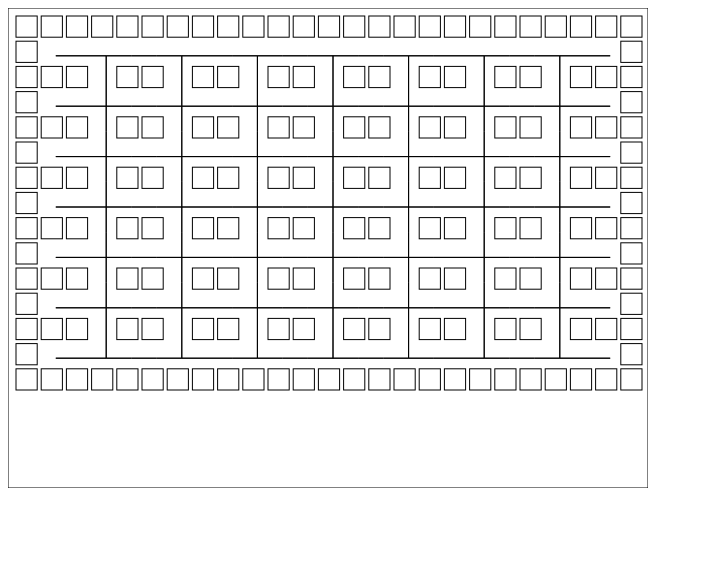
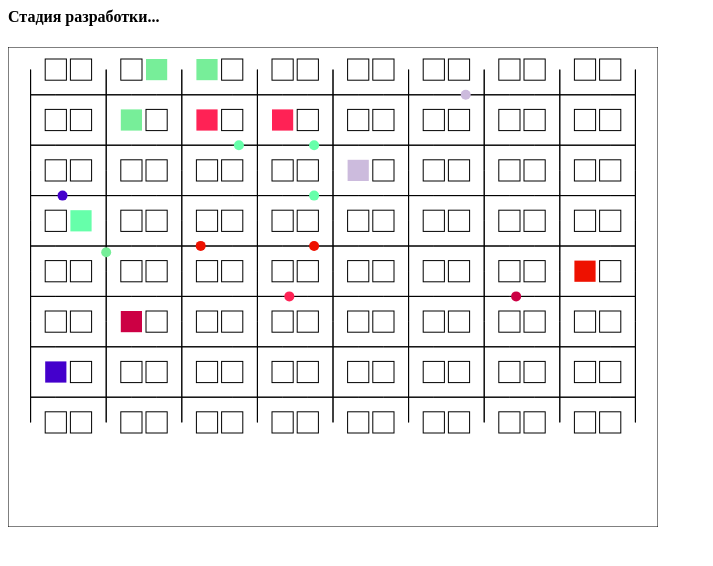
Before and after one commit to DzyubSpirit/gameaboutlife, a plain HTML site: page index.html in a window 1280 px wide. Shown: the whole page, without its empty margins (0-713 px from the left). Drawn offline with Linux system fonts and the light colour scheme.

Commit message:
Added moving to building closest empty cell

```diff
--- a/index.html
+++ b/index.html
@@ -4,5 +4,6 @@
     <meta charset="utf-8" />
   </head>
   <body>
+    <h4> Стадия разработки... </h4>
   </body>
 </html>
--- a/index.js
+++ b/index.js
@@ -1,7 +1,7 @@
 window.onload = function() {
   const { body } = document;
   const canvas = document.createElement('canvas');
-  canvas.width = '640';
+  canvas.width = '650';
   canvas.height = '480';
   body.appendChild(canvas);
   const ctx = canvas.getContext('2d');
@@ -9,28 +9,109 @@ window.onload = function() {
   const field = new Field();
 
   const animationPeriod = 33;
-  let lastTime = 0;
-  window.requestAnimationFrame(draw);
+  let lastTime = Date.now();;
+  let frameIndex = 0;
+  window.requestAnimationFrame(tick);
 
-  function draw() {
+  function tick() {
     const nowDate = Date.now();
-    if (nowDate - lastTime > animationPeriod) {
+    const dt = nowDate - lastTime;
+    if (dt > animationPeriod) {
+      for (let human of field.humans) {
+        human.move(dt);
+      }
       ctx.clearRect(0, 0, canvas.width, canvas.height);
       ctx.strokeRect(0, 0, canvas.width, canvas.height);
       field.draw();
-    } else
-      window.requestAnimationFrame(draw);
+      lastTime = nowDate;
+      frameIndex++;
+    }
+    window.requestAnimationFrame(tick);
   }
 
-  function Human(x, y) {
+  function Human(field, x, y, houseX, houseY) {
     this.x = x;
     this.y = y;
+    this.houseX = houseX;
+    this.houseY = houseY;
+    this.drawingX = this.x;
+    this.drawingY = this.y;
     this.walking = false;
     this.nextX = null;
     this.nextY = null;
+    this.walkingPath = null;
     this.hasTarget = false;
     this.targetX = null;
     this.targetY = null;
+    this.field = field;
+    this.color = '#' + Math.floor(Math.random() * 4096).toString(16);
+    this.startMoving = function(toX, toY) {
+      this.walkingPath = this.calcWalkingPath(toX, toY);
+      const { walkingPath } = this;
+      if (walkingPath && walkingPath.length > 0) {
+        this.walking = true;
+        const [newX, newY] = walkingPath[walkingPath.length - 1];
+        this.nextX = newX;
+        this.nextY = newY;
+        this.doNextStep();
+      }
+    };
+
+    this.doNextStep = function() {
+      this.hasTarget = true;
+      this.targetX = this.walkingPath[0][0];
+      this.targetY = this.walkingPath[0][1];
+      this.walkingPath.shift();
+    };
+
+    const speed = 0.001;
+    this.move = function(dt) {
+      if (this.hasTarget) {
+        const dx = this.targetX - this.drawingX;
+        const dy = this.targetY - this.drawingY;
+        const dr = Math.sqrt(dx * dx + dy * dy);
+        if (speed * dt < dr) {
+          this.drawingX += speed * dt * dx / dr;
+          this.drawingY += speed * dt * dy / dr;
+        } else {
+          this.x = this.targetX;
+          this.y = this.targetY;
+          this.hasTarget = false;
+          if (this.walkingPath.length > 0) {
+            this.doNextStep();
+          } else {
+            this.walking = false;
+          }
+        }
+      }
+    };
+
+    this.calcWalkingPath = function(toX, toY) {
+      let walkingPath = null;
+      switch (field.cells[toY][toX].type) {
+        case 0: {
+          [walkingPath] = bfs(field.cells, this.x, this.y,
+            cell => cell.type === 0,
+            (x, y) => x === toX && y === toY
+          );
+        } break;
+        case 1: {
+          [closestEmptyPath] = bfs(field.cells, toX, toY,
+            cell => true,
+            (x, y) => field.cells[y][x].type === 0
+          );
+          if (closestEmptyPath && closestEmptyPath.length > 0) {
+            const [closeX, closeY] =
+              closestEmptyPath[closestEmptyPath.length - 1];
+            walkingPath = this.calcWalkingPath(closeX, closeY);
+          }
+          console.log(...walkingPath);
+        } break;
+      }
+      return walkingPath;
+    }
+
+    this.startMoving(this.houseX, this.houseY);
   }
 
   function Field() {
@@ -45,31 +126,54 @@ window.onload = function() {
     this.cellHeight = this.height / this.cellsHeight;
     this.cells = generateCells(this.cellsWidth, this.cellsHeight);
     this.humans = generateHumans(this);
+    const houseColorChangePeriod = 1000;
     this.draw = function() {
       const field = this;
+      ctx.beginPath();
       for (let i = 0; i < this.cellsHeight; i++) {
         for (let j = 0; j < this.cellsWidth; j++) {
-          switch (this.cells[i][j]) {
+          switch (this.cells[i][j].type) {
             case 0: {
-              ctx.beginPath();
                 [[-1, 0], [0, -1], [0, 1], [1, 0]].forEach(([di, dj]) => {
-                  if (this.cells[i + di][j + dj] === 0) {
+                  const newI = i + di;
+                  if (newI < 0 || newI >= this.cellsHeight)
+                    return;
+                  const newJ = j + dj;
+                  if (newJ < 0 || newJ >= this.cellsWidth)
+                    return;
+                  if (this.cells[i + di][j + dj].type === 0) {
                     ctx.moveTo(localX(j + 0.5), localY(i + 0.5));
                     ctx.lineTo(localX(j + 0.5 + dj), localY(i + 0.5 + di));
                   }
                 });
-              ctx.stroke();
             } break;
             case 1: {
-              ctx.strokeRect(localX(j) - border,
-                localY(i) - border,
-                this.cellWidth - 2 * border,
-                this.cellHeight - 2 * border);
+              const { houses } = this.cells[i][j];
+              if (houses.length === 0) {
+                ctx.strokeRect(localX(j) + border,
+                  localY(i) + border,
+                  this.cellWidth - 2 * border,
+                  this.cellHeight - 2 * border);
+              } else {
+                const houseIndex = Math.floor(Date.now() / houseColorChangePeriod)
+                                 % houses.length;
+                ctx.fillStyle = houses[houseIndex].color;
+                ctx.fillRect(localX(j) + border,
+                  localY(i) + border,
+                  this.cellWidth - 2 * border,
+                  this.cellHeight - 2 * border);
+              }
             } break;
           }
         }
       }
-      ctx.fillColor = '#f00';
+      ctx.stroke();
+      for (let human of field.humans) {
+        ctx.beginPath();
+        ctx.fillStyle = human.color;
+        ctx.arc(localX(human.drawingX + 0.5), localY(human.drawingY + 0.5), 5, 0, 2 * Math.PI);
+        ctx.fill();
+      }
 
       function localX(x) {
         return field.x + x * field.cellWidth;
@@ -82,15 +186,22 @@ window.onload = function() {
     };
 
     function generateHumans(field) {
-      const humans = new Array(3);
+      const humans = new Array(10);
       for (let i = 0; i < humans.length; i++) {
         let x = Math.floor(Math.random() * field.cellsWidth);
         let y = Math.floor(Math.random() * field.cellsHeight);
-        while (field.cells[y][x] !== 0) {
+        while (field.cells[y][x].type !== 0) {
           x = Math.floor(Math.random() * field.cellsWidth);
           y = Math.floor(Math.random() * field.cellsHeight);
         }
-        humans[i] = new Human(x, y);
+        let houseX = Math.floor(Math.random() * field.cellsWidth);
+        let houseY = Math.floor(Math.random() * field.cellsHeight);
+        while (field.cells[houseY][houseX].type !== 1) {
+          houseX = Math.floor(Math.random() * field.cellsWidth);
+          houseY = Math.floor(Math.random() * field.cellsHeight);
+        }
+        humans[i] = new Human(field, x, y, houseX, houseY);
+        field.cells[houseY][houseX].houses.push(humans[i]);
       }
       return humans;
     }
@@ -99,19 +210,58 @@ window.onload = function() {
       const cells = new Array(height);
       for (let i = 0; i < height; i++) {
         cells[i] = new Array(width);
-        if (i === 0 || i === height - 1) {
-          for (let j = 0; j < width; j++) {
-            cells[i][j] = 1;
-          }
-        } else {
-          cells[i][0] = 1;
-          for (let j = 1; j < width - 1; j++) {
-            cells[i][j] = i % 2 === 0 && j % 3 > 0 ? 1 : 0;
-          }
-          cells[i][width - 1] = 1;
+        for (let j = 0; j < width; j++) {
+          cells[i][j] = {
+            type: i % 2 === 0 && j % 3 > 0 ? 1 : 0,
+            houses: [],
+          };
         }
       }
       return cells;
     }
   }
+
+  function bfs(cells, startX, startY, isGoodNext, isGood) {
+    if (isGood(startX, startY)) return [];
+    const bfs = new Array(cells.length);
+    for (let i = 0; i < bfs.length; i++) {
+      bfs[i] = new Array(cells[i].length);
+    }
+    bfs[startY][startX] = 0;
+    let newCells = [[startX, startY]];
+    let index = 0;
+    let res = [];
+    while (newCells.length > 0 && res.length === 0) {
+      index++;
+      const newNewCells = [];
+      for (let cell of newCells) {
+        const [x, y] = cell;
+        [[-1, 0], [0, -1], [0, 1], [1, 0]].forEach(([dx, dy]) => {
+          const newX = x + dx;
+          if (newX < 0 || newX >= cells[0].length)
+            return;
+          const newY = y + dy;
+          if (newY < 0 || newY >= cells.length)
+            return;
+          if (bfs[newY][newX] === undefined && isGoodNext(cells[newY][newX])) {
+            bfs[newY][newX] = cell;
+            newNewCells.push([newX, newY]);
+            if (isGood(newX, newY)) {
+              const walkingPath = [[newX, newY]];
+              let nextX = newX;
+              let nextY = newY;
+              for (let i = 0; i < index; i++) {
+                const nextCell = bfs[nextY][nextX];
+                walkingPath.unshift(nextCell);
+                [nextX, nextY] = nextCell;
+              }
+              res.push(walkingPath);
+            }
+          }
+        });
+      }
+      newCells = newNewCells;
+    }
+    return res;
+  };
 };
```
